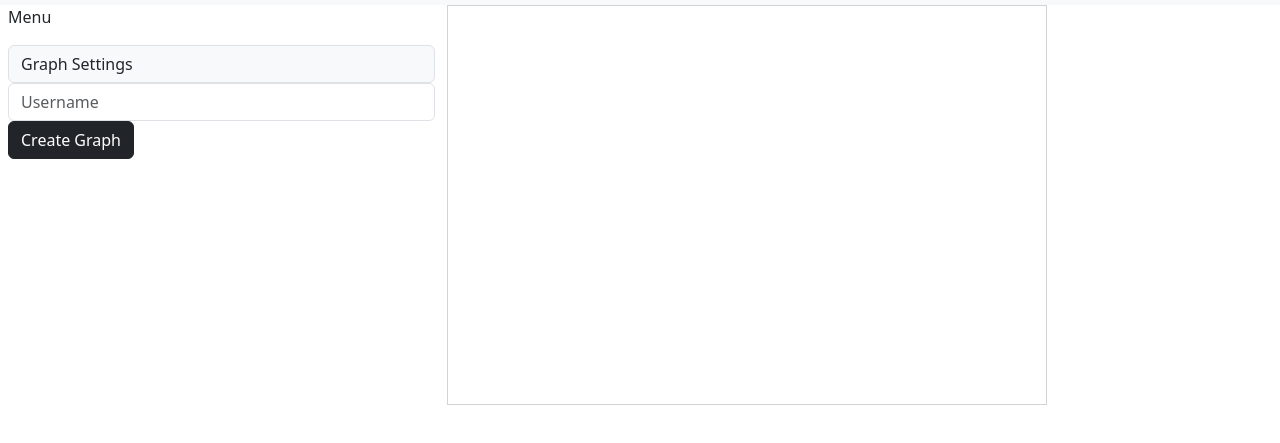
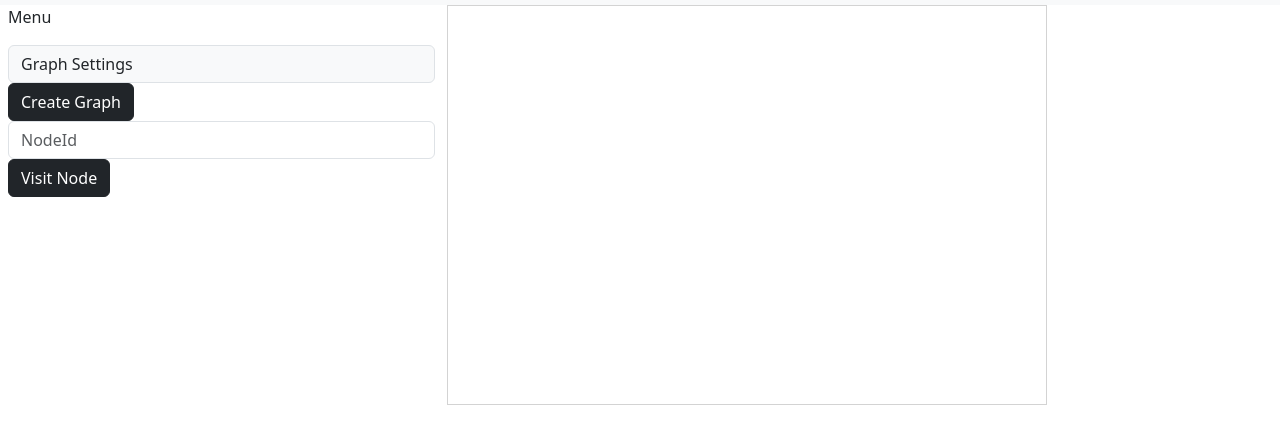
Before and after one commit to Wellingborough/dijkstra, a plain HTML site: page index.html in a window 1280 px wide. Shown: the part 51-494 px from the top of the page. Drawn offline with nearby package versions, Linux system fonts and the light colour scheme.

Commit message:
Update index.html

```diff
--- a/index.html
+++ b/index.html
@@ -87,8 +87,9 @@
         <div class="col-sm-4" id="menuholder" style="padding:0px;">
           <p>Menu</p>
           <span class="input-group-text" id="basic-addon1">Graph Settings</span>
-          <input type="text" class="form-control" placeholder="Username" aria-label="Number of vertices (nodes)" aria-describedby="basic-addon1">
           <button type="button" class="btn btn-dark" onclick="generateGraph()">Create Graph</button>
+          <input type="text" id="visited-node-id" class="form-control" placeholder="NodeId" aria-label="Number of vertices (nodes)" aria-describedby="basic-addon1">
+          <button type="button" class="btn btn-dark" onclick="markNodeVisited()">Visit Node</button>
         </div>
         <div class="col-sm-8" id="graph">
           <div id="mynetwork"></div>
```
